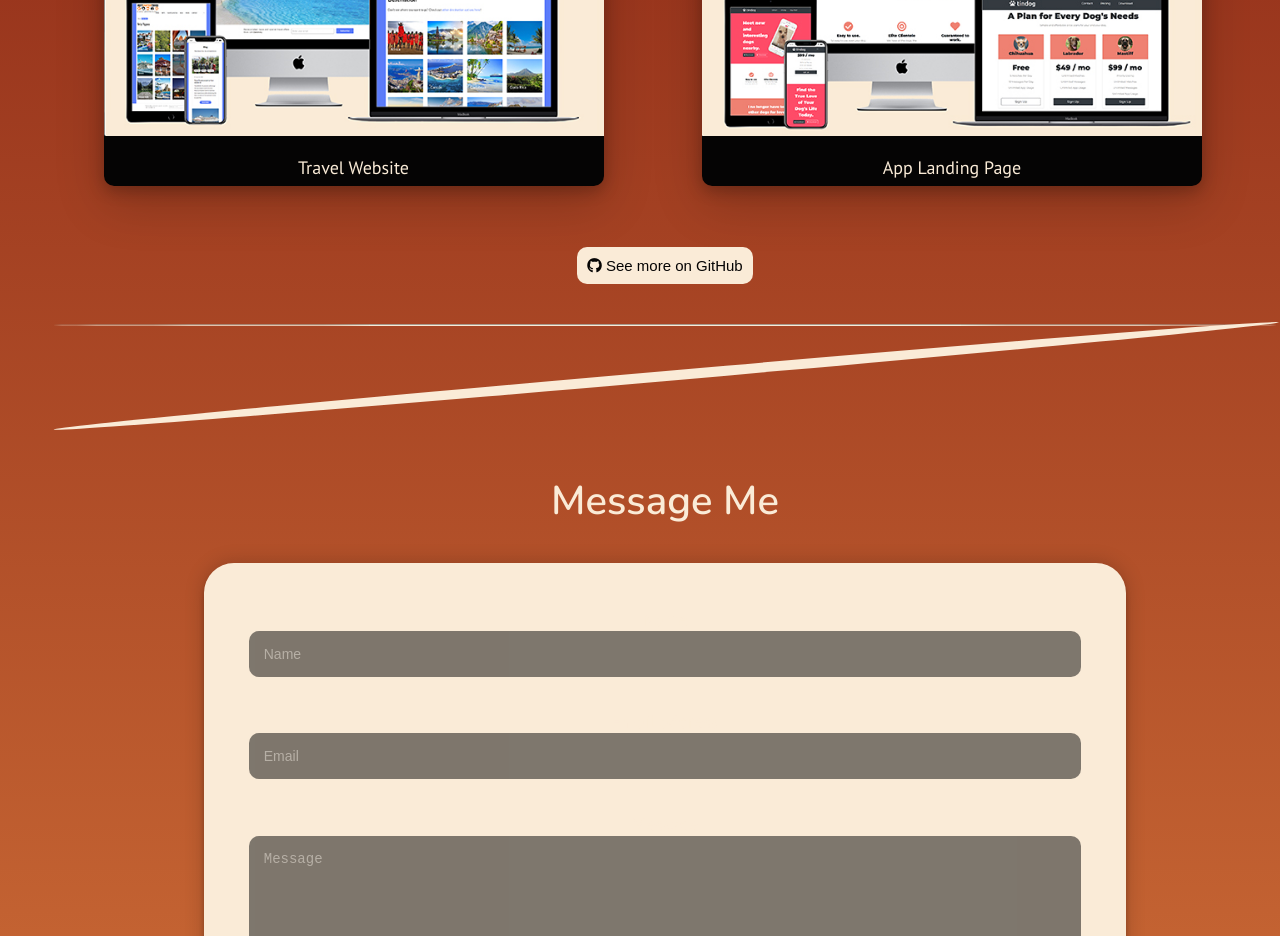
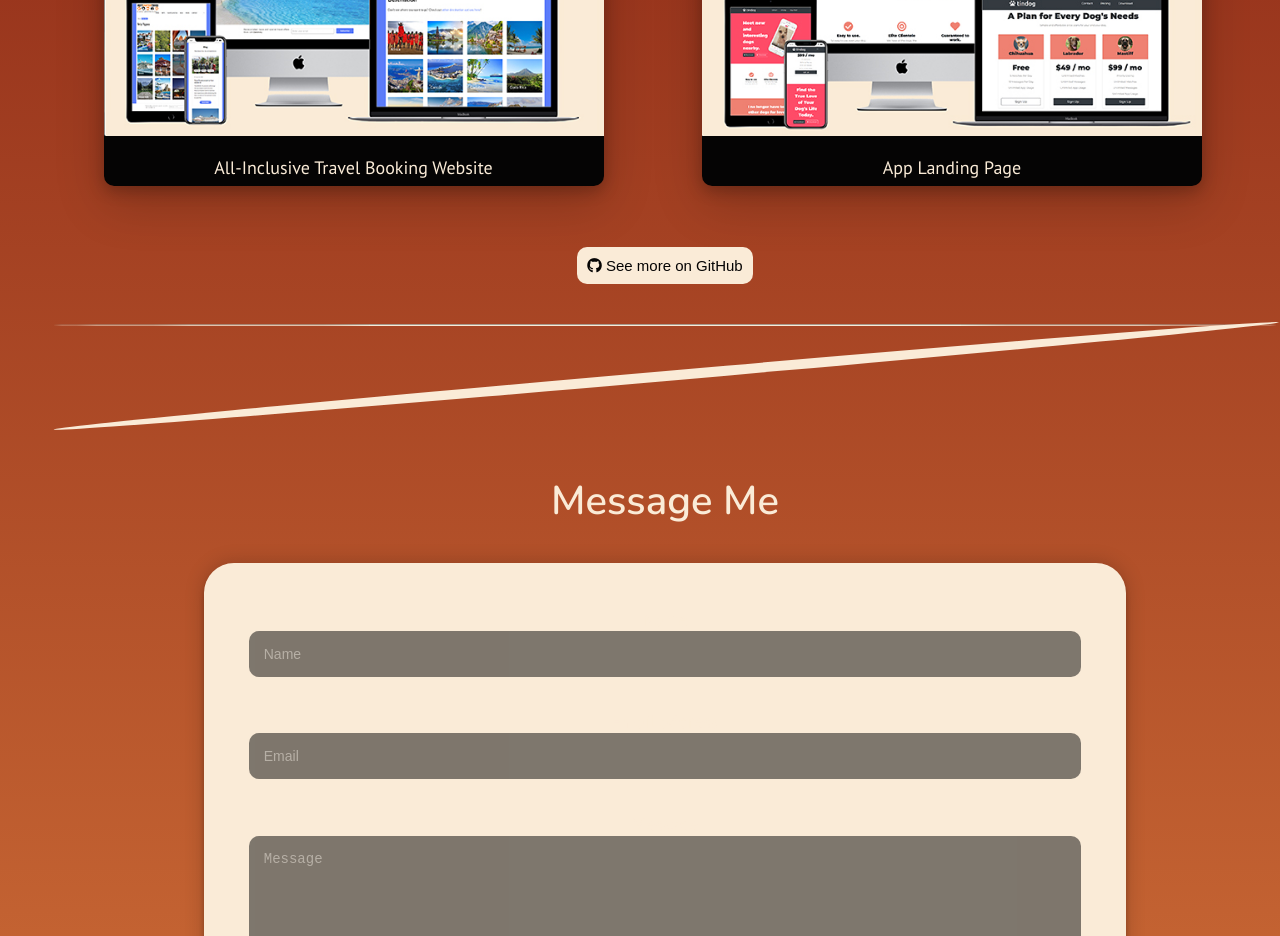
Before and after one commit to GabbyJ/gmjacobsdev, a React (Create React App) app: page / in a window 1280 px wide. Shown: the part 4280-5216 px from the top of the page. Built offline with nearby package versions, Linux system fonts and the light colour scheme.

Commit message:
Update Travel Website portfolio title

```diff
--- a/src/lists.js
+++ b/src/lists.js
@@ -187,7 +187,7 @@ const portfolio = [
     {
         id: 5,
         image: "./images/portfolio-images/nextchapter-mockup.jpg",
-        title: "Travel Website",
+        title: "All-Inclusive Travel Booking Website",
         description: "Search by destinations or activities to find your perfect trip! Organized group or solo trips with easy payment. Book Now!",
         tech: ["Wordpress", "HTML", "CSS\xa0"],
         github: "https://github.com/GabbyJ/nextchaptertravel",
```
